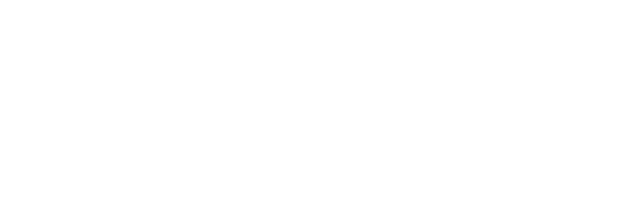
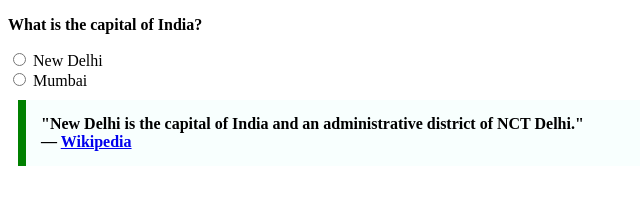
Before and after one commit to acciojob/trivia-sharma-shivam21, a website: page main.html in a window 1280 px wide. Shown: the whole page, without its empty margins (0-640 px from the left). Drawn offline with Linux system fonts and the light colour scheme.

Commit message:
created a submission

```diff
--- a/main.html
+++ b/main.html
@@ -3,11 +3,33 @@
 <html>
 
 <head>
+	<title>Quiz Question</title>
+
 	<link rel="stylesheet" href="styles.css">
 </head>
 
 <body>
 	<!-- the entire body must be written by student -->
+	    <div>
+        <!-- Question -->
+        <p><strong>What is the capital of India?</strong></p>
+
+        <!-- Radio Options -->
+        <label>
+            <input type="radio" name="capital" value="newdelhi">
+            New Delhi
+        </label><br>
+        <label>
+            <input type="radio" name="capital" value="mumbai">
+            Mumbai
+        </label>
+
+        <!-- Quotation -->
+        <blockquote>
+            "New Delhi is the capital of India and an administrative district of NCT Delhi."
+            <br>— <a href="https://en.wikipedia.org/wiki/New_Delhi" target="_blank">Wikipedia</a>
+        </blockquote>
+    </div>
     <script type="text/javascript" src="./script.js">
 </script>
 
--- a/styles.css
+++ b/styles.css
@@ -1,2 +1,10 @@
 
 /* Your CSS Code here. */
+ blockquote {
+            max-width: 600px;
+            margin: 10px;
+            padding: 15px;
+            border-left: 8px solid green;
+            background-color: #f8fffe;
+            font-weight: bold;
+        }
```
